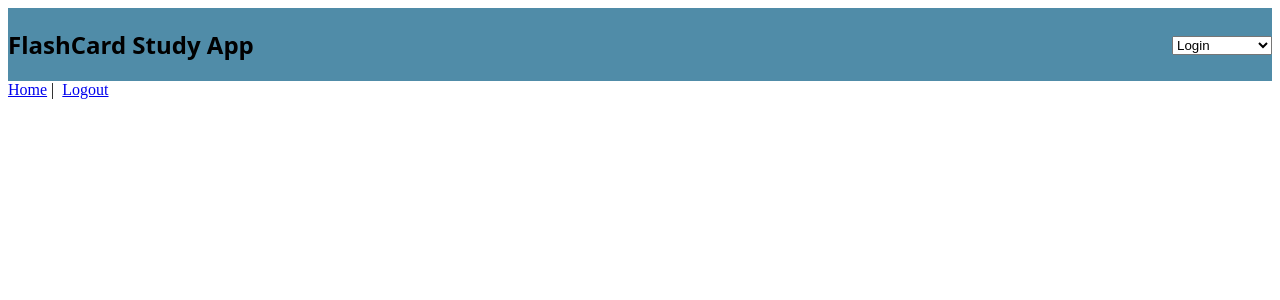
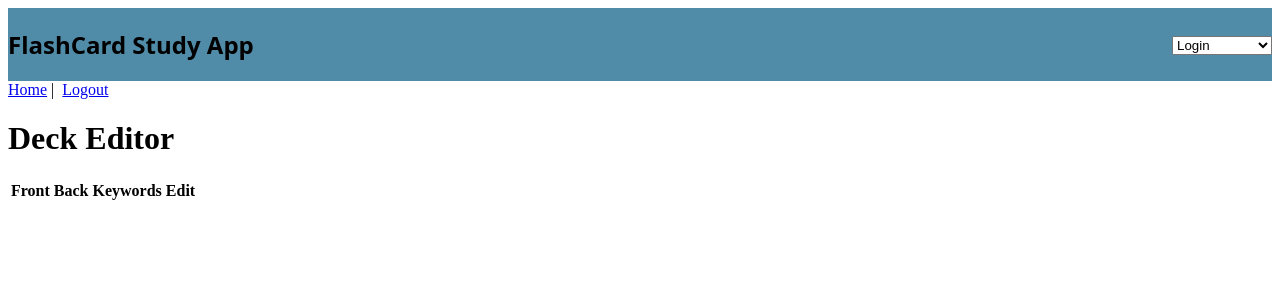
Before and after one commit to rohlfinga1/final-capstone, a Vue app in the folder vue/: page /DeckEditor in a window 1280 px wide. Shown: the top 300 px of the page. Built offline with nearby package versions, Linux system fonts and the light colour scheme; sample sign-in values are in the browser's storage.

Commit message:
adding route for deck editor, adding component import to deck editor page

```diff
--- a/vue/src/components/MyDecks.vue
+++ b/vue/src/components/MyDecks.vue
@@ -36,6 +36,7 @@ prevent="saveNewDeck">Save</button>
 import deckCardService from '../services/DeckCardService';
 
 export default {
+  name: 'my-decks',
   data() {
     return {
 
--- a/vue/src/router/index.js
+++ b/vue/src/router/index.js
@@ -6,6 +6,7 @@ import Logout from '../views/Logout.vue'
 import Register from '../views/Register.vue'
 import store from '../store/index'
 import AccountPage from '../views/AccountPage.vue'
+import DeckEditor from '../views/DeckEditor.vue'
 
 Vue.use(Router)
 
@@ -69,7 +70,15 @@ const router = new Router({
       meta:{
         requiresAuth: true
       }
-    }
+    },
+    {
+      path: "/DeckEditor",
+      name: "DeckEditor",
+      component: DeckEditor,
+      meta:{
+        requiresAuth: true
+      }
+    },
   ]
 })
 
--- a/vue/src/views/DeckEditor.vue
+++ b/vue/src/views/DeckEditor.vue
@@ -0,0 +1,16 @@
+<template>
+  <div class="deckEditor">
+
+    <h1>Deck Editor</h1>
+    <edit-deck />
+  </div>
+</template>
+
+<script>
+import EditDeck from '../components/EditDeck.vue';
+
+export default {
+  components: { EditDeck },
+
+};
+</script>
```
